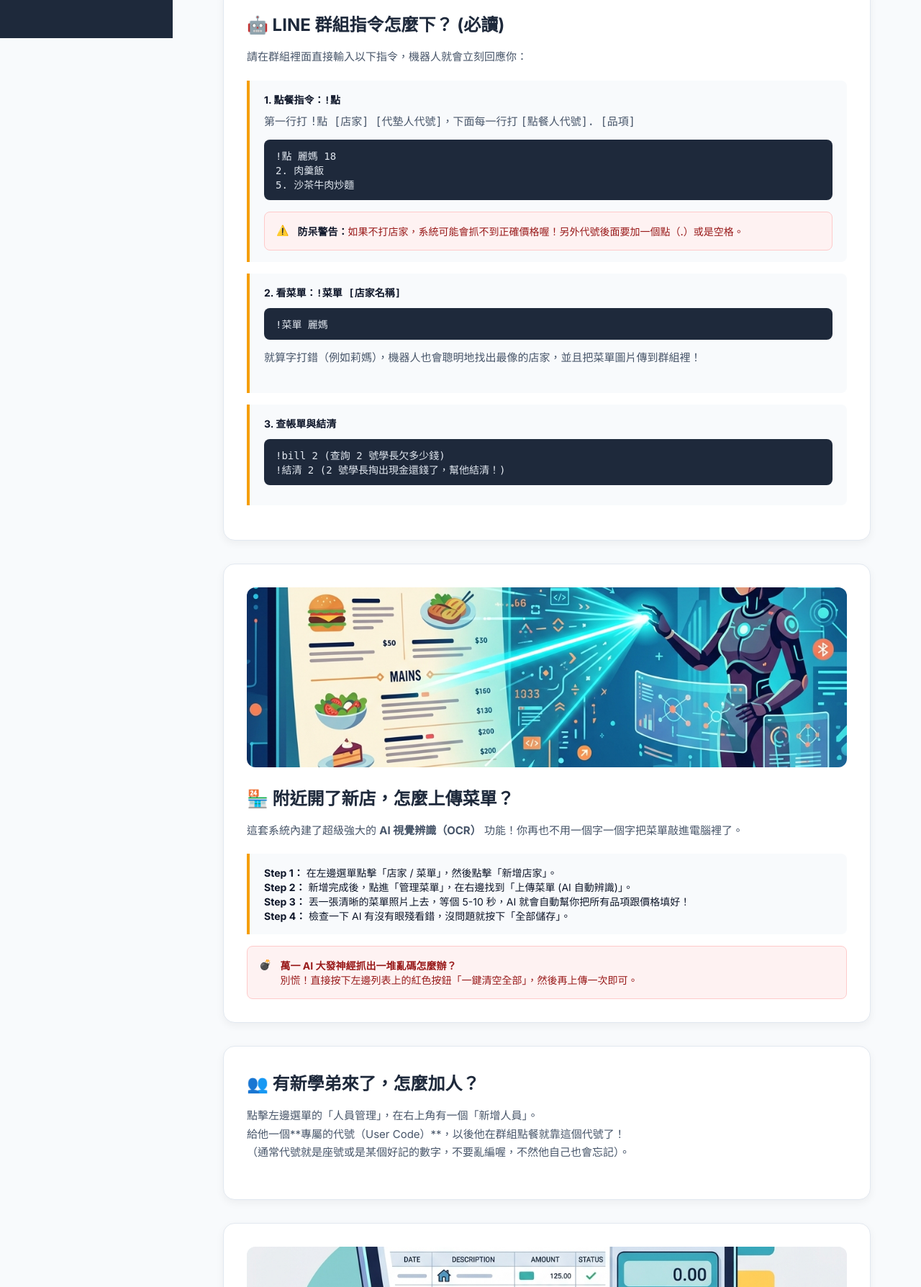
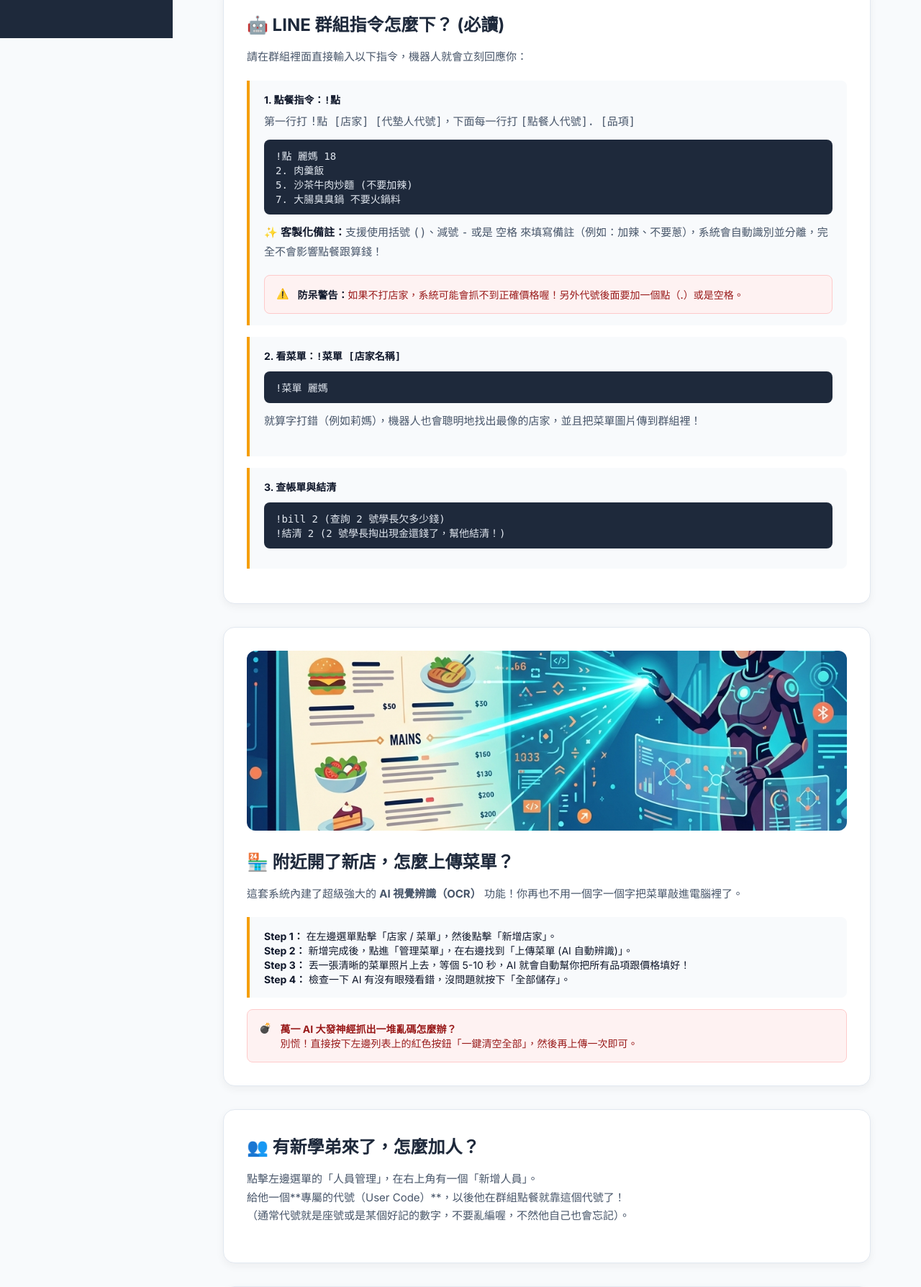
Before and after one commit to polarbear0827/line-order-bot, a Flask app: page /guide in a window 1280 px wide. Shown: the part 747-2535 px from the top of the page at 72% size. Run offline with Flask 3, Linux system fonts and the light colour scheme; the visitor is signed in with stand-in values (Sample User, id 1).

Commit message:
docs: 更新使用說明書 (加入客製化備註教學與聯絡方式)

```diff
--- a/templates/guide.html
+++ b/templates/guide.html
@@ -57,8 +57,10 @@
       <div class="command-box">
         !點 麗媽 18<br>
         2. 肉羹飯<br>
-        5. 沙茶牛肉炒麵
+        5. 沙茶牛肉炒麵 (不要加辣)<br>
+        7. 大腸臭臭鍋 不要火鍋料
       </div>
+      <p class="guide-text" style="margin-top: 8px;">✨ <strong>客製化備註：</strong>支援使用括號 <code>()</code>、減號 <code>-</code> 或是 <code>空格</code> 來填寫備註（例如：加辣、不要蔥），系統會自動識別並分離，完全不會影響點餐跟算錢！</p>
       <div class="warning-box">
         <span>⚠️</span>
         <div><strong>防呆警告：</strong>如果不打店家，系統可能會抓不到正確價格喔！另外代號後面要加一個點（.）或是空格。</div>
@@ -129,5 +131,18 @@
     </p>
   </div>
 
+  <!-- 章節 6：求救與反饋 -->
+  <div class="guide-card">
+    <h2 class="guide-title">🆘 遇到 Bug 或想許願新功能？</h2>
+    <p class="guide-text">
+      這套系統是為了讓大家點餐更輕鬆而開發的。如果在使用過程中遇到系統卡住、報錯，或是你有什麼「如果能加上這個功能就太完美了」的想法，隨時歡迎聯絡！
+    </p>
+    <div class="guide-step">
+      <strong>📩 聯絡開發者：</strong><br>
+      請寄信至：<a href="mailto:weijie.lin.268@gmail.com" style="color: var(--accent); font-weight: 600; text-decoration: none;">weijie.lin.268@gmail.com</a><br>
+      <span style="font-size: 14px; color: #64748B;">（來信請附上發生錯誤時的截圖，或是你想許願的新功能說明喔！）</span>
+    </div>
+  </div>
+
 </div>
 {% endblock %}
```
